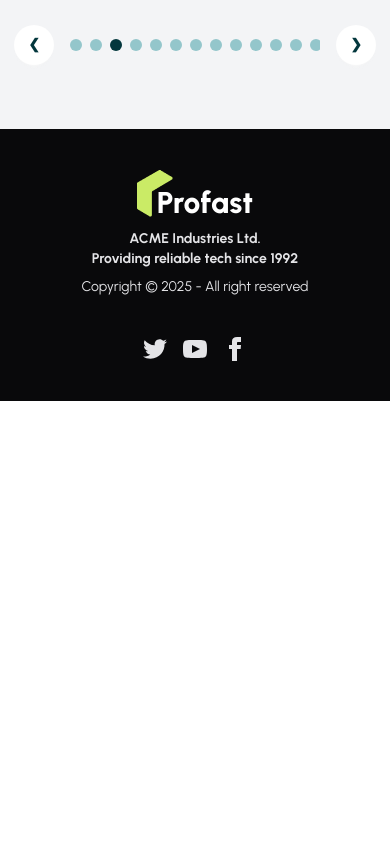
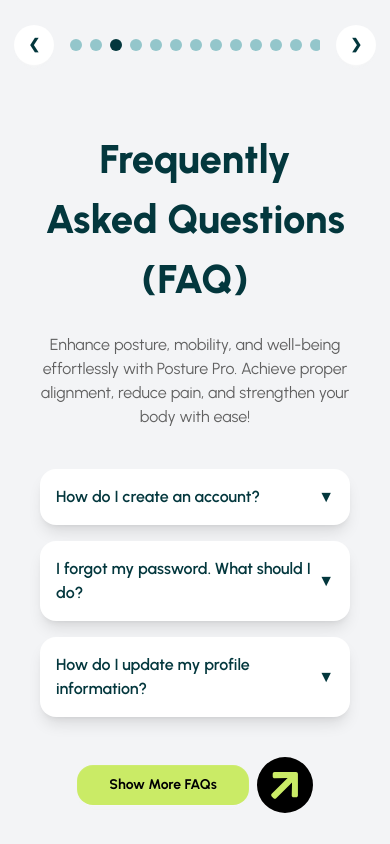
Before and after one commit to Mysterio-O/ProFast-client, a React (Vite) app: page / in a window 390 px wide. Shown: the part 7620-8464 px from the top of the page. Before the commit the page ends 8021 px from the top, so only its background shows below. Built offline with nearby package versions, Linux system fonts and the light colour scheme.

Commit message:
added faq section

```diff
--- /dev/null
+++ b/src/pages/Home/Accordian/FAQ.jsx
@@ -0,0 +1,83 @@
+import React, { useState } from 'react';
+import { FaArrowRight } from 'react-icons/fa';
+
+const FAQ = () => {
+    const [openIndex, setOpenIndex] = useState(null);
+
+    const questionNAnswers = [
+        {
+            id: 1,
+            question: 'How do I create an account?',
+            answer: 'Click the "Sign Up" button in the top right corner and follow the registration process.'
+        },
+        {
+            id: 2,
+            question: 'I forgot my password. What should I do?',
+            answer: 'Click on "Forgot Password" on the login page and follow the instructions sent to your email.'
+        },
+        {
+            id: 3,
+            question: 'How do I update my profile information?',
+            answer: 'Go to "My Account" settings and select "Edit Profile" to make changes.'
+        }
+    ];
+
+    const handleToggle = (index) => {
+        setOpenIndex(openIndex === index ? null : index);
+    };
+
+    return (
+        <div className="mb-10 md:mb-24">
+            <div className="space-y-6 text-center max-w-3xl mx-auto mb-10">
+                <h2 className="text-[40px] text-[#03373D] font-extrabold">
+                    Frequently Asked Questions (FAQ)
+                </h2>
+                <p className="text-[#606060]">
+                    Enhance posture, mobility, and well-being effortlessly with Posture Pro. Achieve proper alignment, reduce pain, and strengthen your body with ease!
+                </p>
+            </div>
+
+            <div className="flex flex-col gap-4 mb-10">
+                {questionNAnswers.map((obj, index) => (
+                    <div
+                        key={obj.id}
+                        className={`rounded-2xl shadow-lg cursor-pointer transition-all duration-300 ${openIndex === index ? 'bg-[#03373D]/30' : 'bg-white'
+                            }`}
+                        onClick={() => handleToggle(index)}
+                    >
+                        {/* Question + arrow */}
+                        <div className="flex justify-between items-center p-4 font-semibold text-[#03373D]">
+                            <span>{obj.question}</span>
+                            <span
+                                className={`transform transition-transform duration-300 ${openIndex === index ? 'rotate-180' : 'rotate-0'}`}
+                            >
+                                ▼
+                            </span>
+                        </div>
+
+                        {/* Answer */}
+                        {openIndex === index && (
+                            <div className="bg-[#03373D]/30 text-black text-sm p-4 transition-all duration-300">
+                                {obj.answer}
+                            </div>
+                        )}
+                    </div>
+                ))}
+            </div>
+
+            <div className="flex justify-center items-center">
+                <div className='flex gap-2 items-center group'>
+                    <button className="bg-[#CAEB66] btn rounded-2xl font-bold text-black border-0 px-8 py-4 group-hover:scale-110 transition-all duration-300">
+                        Show More FAQs
+                    </button>
+                    <span
+                        className='text-[#CAEB66] bg-black rounded-full p-2 -rotate-45 group-hover:rotate-0 transition-all duration-300'>
+                        <FaArrowRight size={40} />
+                    </span>
+                </div>
+            </div>
+        </div>
+    );
+};
+
+export default FAQ;
--- a/src/pages/Home/Home/Home.jsx
+++ b/src/pages/Home/Home/Home.jsx
@@ -6,6 +6,7 @@ import LogoMarquee from '../TeamsMarquee/LogoMarquee';
 import OurSupports from '../OurSupports/OurSupports';
 import BeMerchant from '../BeMerchant/BeMerchant';
 import ReviewSection from '../Reviews/ReviewSection';
+import FAQ from '../Accordian/FAQ';
 
 const Home = () => {
     return (
@@ -39,6 +40,10 @@ const Home = () => {
                 <ReviewSection/>
             </section>
 
+            <section className='px-10 md:px-16 lg:px-40'>
+                <FAQ/>
+            </section>
+
         </div>
     );
 };
```
